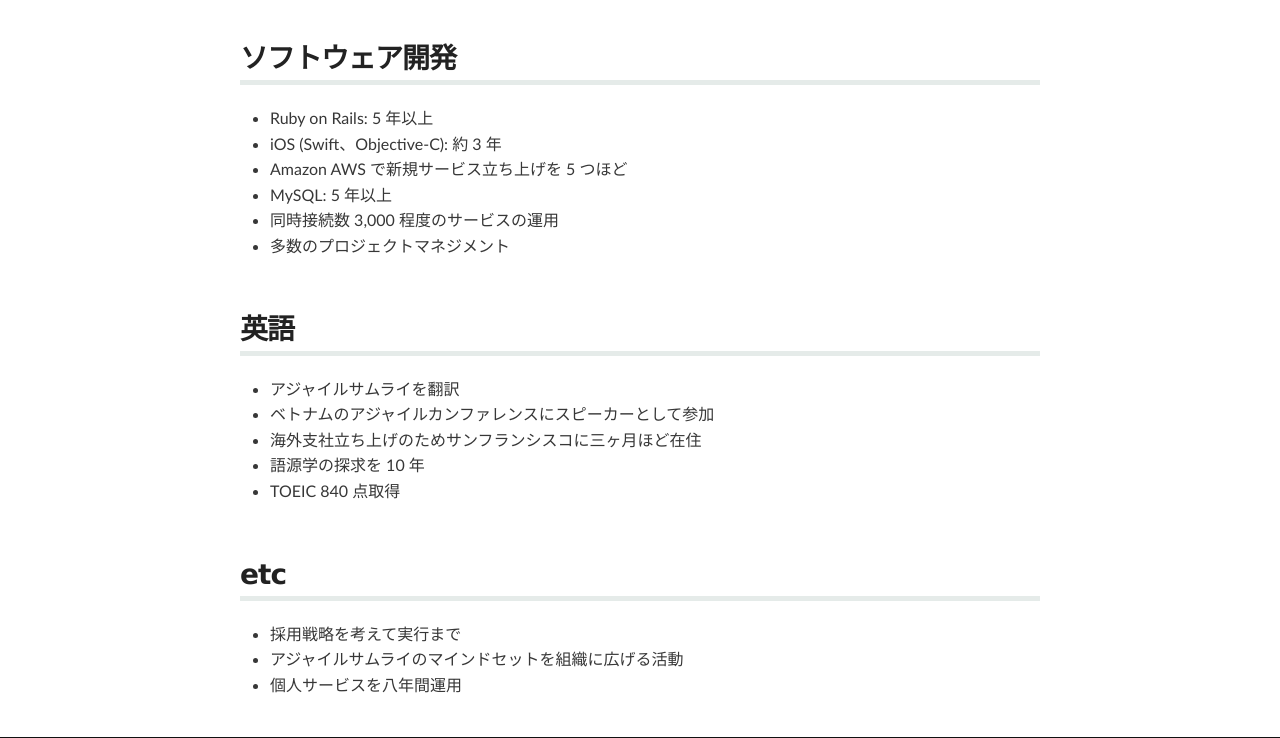
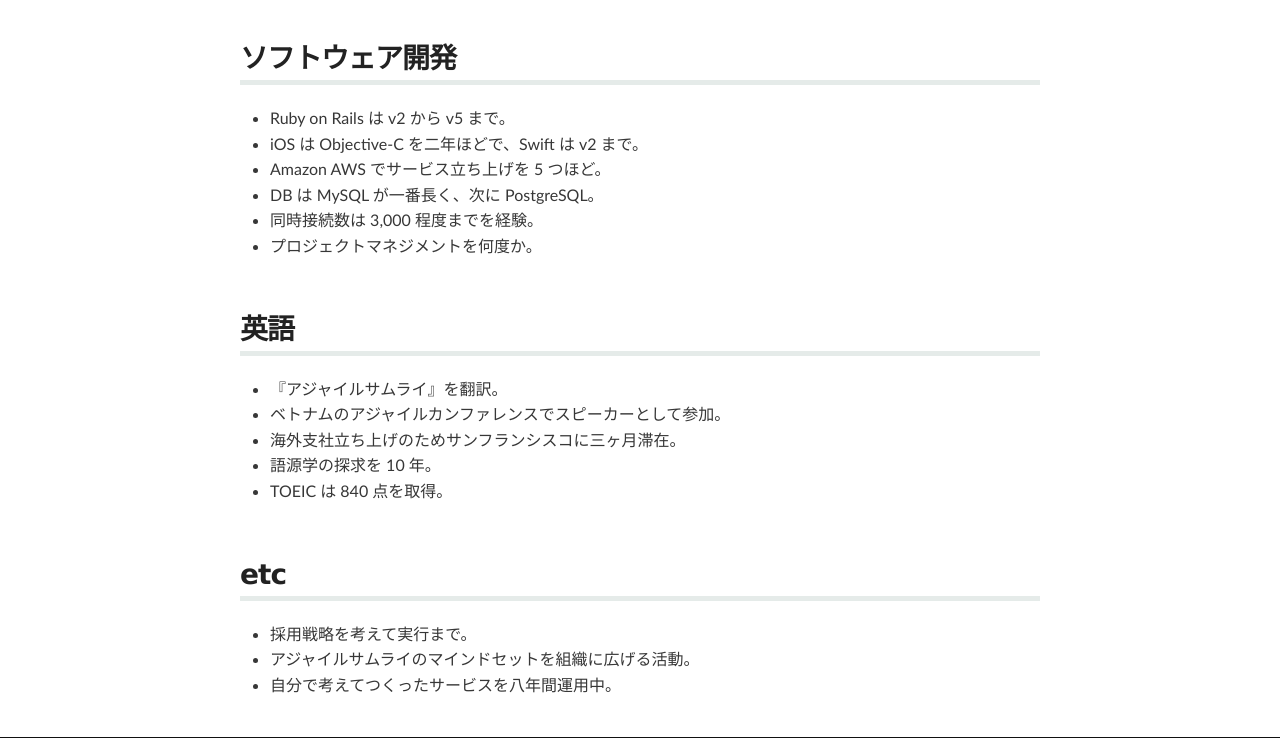
Before and after one commit to bekkou68/bekkou68.github.com, a plain HTML site: page skill.html in a window 1280 px wide. Shown: the part 257-995 px from the top of the page. Drawn offline with Linux system fonts and the light colour scheme.

Commit message:
Update skill.html

```diff
--- a/skill.html
+++ b/skill.html
@@ -24,23 +24,23 @@
         <h1>ソフトウェア開発</h1>
 
         <ul>
-          <li>Ruby on Rails: 5 年以上</li>
-          <li>iOS (Swift、Objective-C): 約 3 年</li>
-          <li>Amazon AWS で新規サービス立ち上げを 5 つほど</li>
-          <li>MySQL: 5 年以上</li>
-          <li>同時接続数 3,000 程度のサービスの運用</li>
-          <li>多数のプロジェクトマネジメント</li>
+          <li>Ruby on Rails は v2 から v5 まで。</li>
+          <li>iOS は Objective-C を二年ほどで、Swift は v2 まで。</li>
+          <li>Amazon AWS でサービス立ち上げを 5 つほど。</li>
+          <li>DB は MySQL が一番長く、次に PostgreSQL。</li>
+          <li>同時接続数は 3,000 程度までを経験。</li>
+          <li>プロジェクトマネジメントを何度か。</li>
         </ul>
 
 
         <h1>英語</h1>
 
         <ul>
-          <li>アジャイルサムライを翻訳</li>
-          <li>ベトナムのアジャイルカンファレンスにスピーカーとして参加</li>
-          <li>海外支社立ち上げのためサンフランシスコに三ヶ月ほど在住</li>
-          <li>語源学の探求を 10 年</li>
-          <li>TOEIC 840 点取得</li>
+          <li>『アジャイルサムライ』を翻訳。</li>
+          <li>ベトナムのアジャイルカンファレンスでスピーカーとして参加。</li>
+          <li>海外支社立ち上げのためサンフランシスコに三ヶ月滞在。</li>
+          <li>語源学の探求を 10 年。</li>
+          <li>TOEIC は 840 点を取得。</li>
         </ul>
 
 
@@ -49,9 +49,9 @@
         <h1>etc</h1>
 
         <ul>
-          <li>採用戦略を考えて実行まで</li>
-          <li>アジャイルサムライのマインドセットを組織に広げる活動</li>
-          <li>個人サービスを八年間運用</li>
+          <li>採用戦略を考えて実行まで。</li>
+          <li>アジャイルサムライのマインドセットを組織に広げる活動。</li>
+          <li>自分で考えてつくったサービスを八年間運用中。</li>
         </ul>
 
       </section>
```
